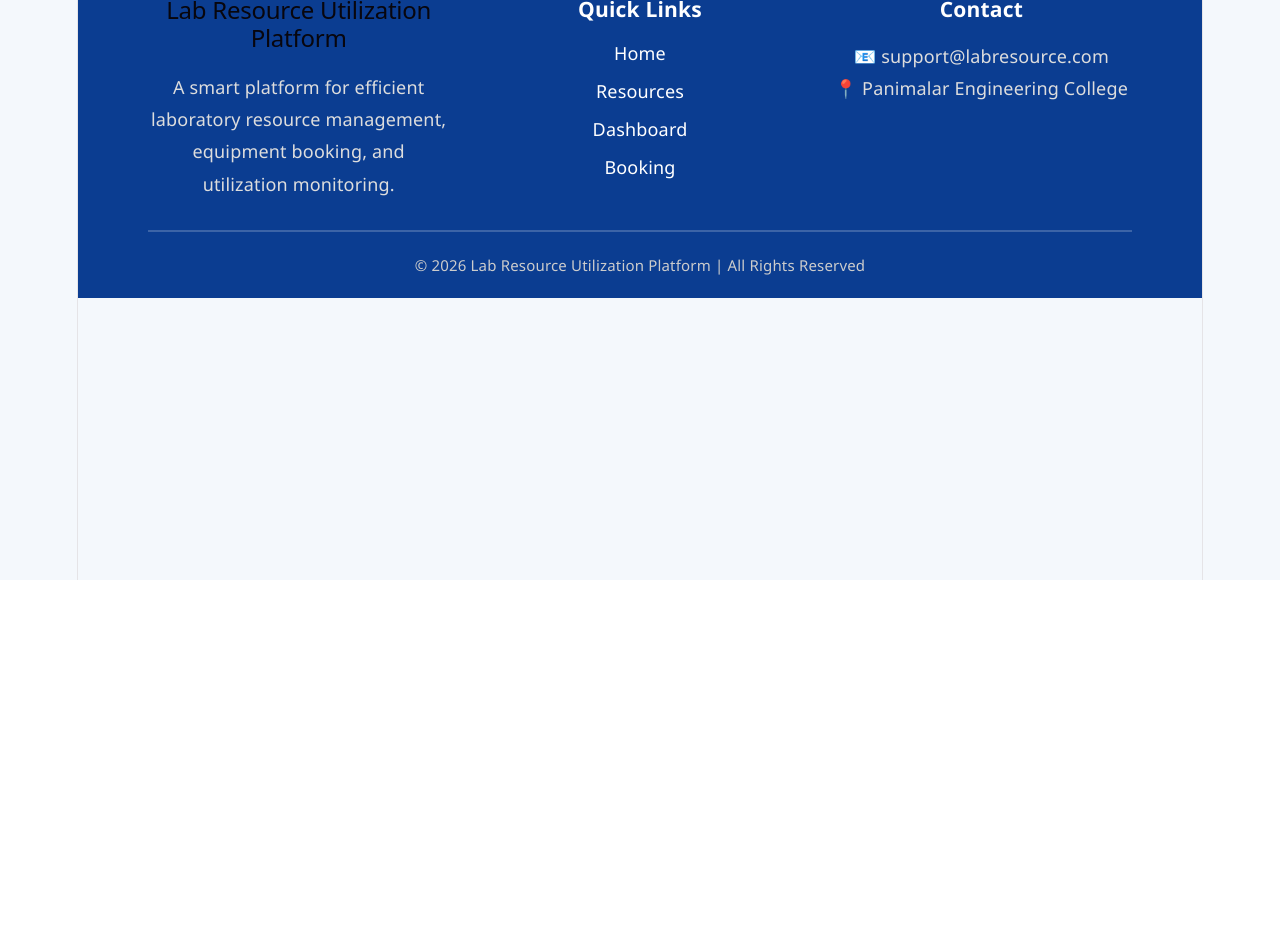
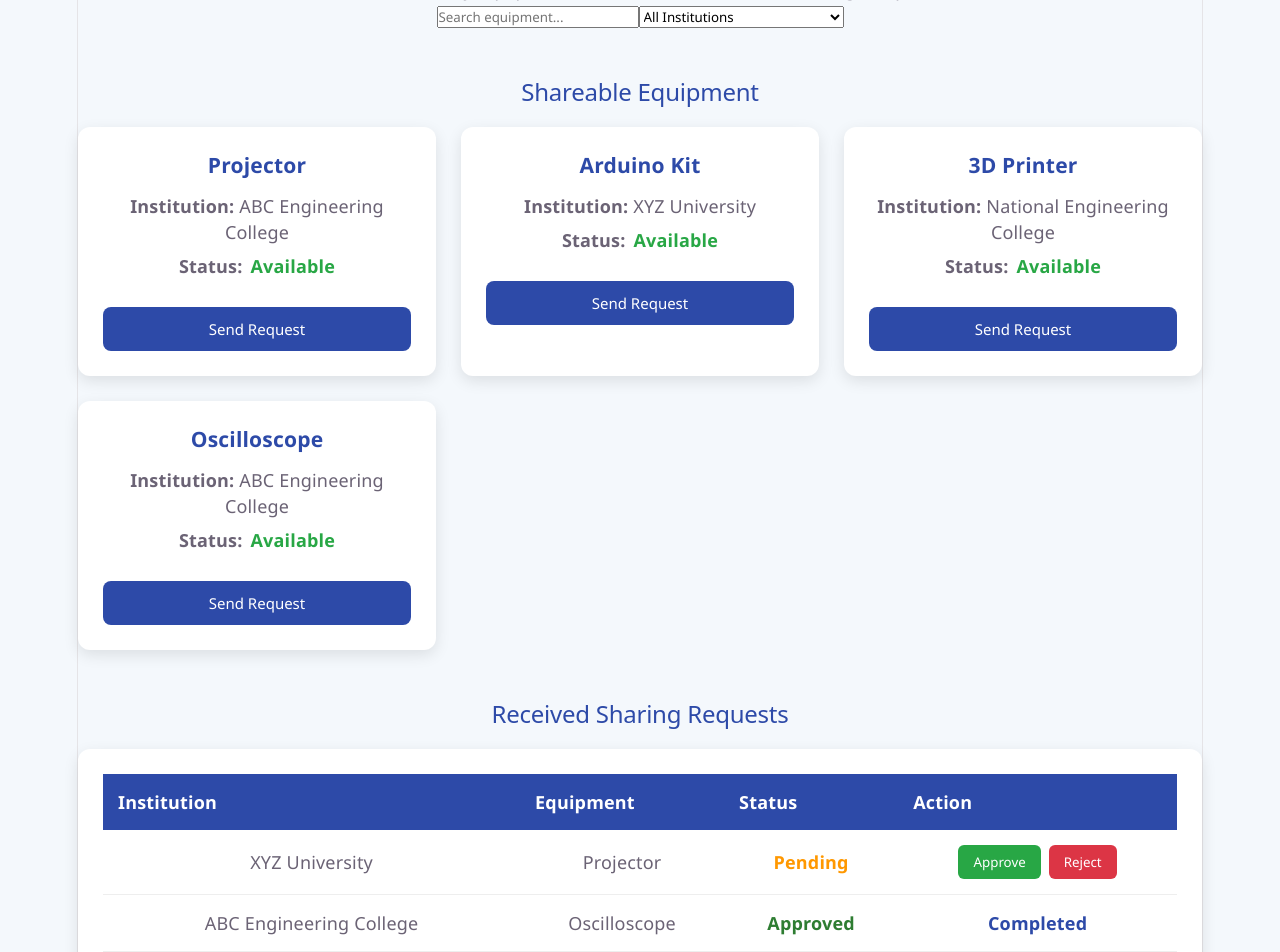
Before and after one commit to springboardmentor93924a-prog/Lab-Resource-Utilization-Platform, a React (Vite) app in the folder frontend/: page /resource-sharing in a window 1280 px wide. Shown: the part 220-1172 px from the top of the page. Before the commit the page ends 800 px from the top, so only its background shows below. Built offline with nearby package versions, Linux system fonts and the light colour scheme.

Commit message:
Added inter-institution resource sharing frontend

```diff
--- a/frontend/src/App.jsx
+++ b/frontend/src/App.jsx
@@ -16,6 +16,7 @@ import ManageLabs from "./pages/ManageLabs";
 import ManageEquipment from "./pages/ManageEquipment";
 import Equipment from "./pages/Equipment";
 import UtilizationDashboard from "./pages/UtilizationDashboard";
+import ResourceSharing from "./pages/ResourceSharing";
 
 import "./App.css";
 
@@ -50,6 +51,11 @@ function App() {
         <Route path="/manage-equipment" element={<ManageEquipment />} />
         <Route path="/equipment" element={<Equipment />} />
         <Route
+  path="/resource-sharing"
+  element={<ResourceSharing />}
+/>
+
+        <Route
   path="/utilization"
   element={<UtilizationDashboard />}
 />
--- /dev/null
+++ b/frontend/src/components/ShareCard.jsx
@@ -0,0 +1,28 @@
+import "../styles/resourcesharing.css";
+
+function ShareCard({ equipment }) {
+  return (
+    <div className="share-card">
+
+      <h3>{equipment.name}</h3>
+
+      <p>
+        <strong>Institution:</strong> {equipment.institution}
+      </p>
+
+      <p>
+        <strong>Status:</strong>
+        <span className="share-status">
+          {equipment.status}
+        </span>
+      </p>
+
+      <button className="request-btn">
+        Send Request
+      </button>
+
+    </div>
+  );
+}
+
+export default ShareCard;
--- a/frontend/src/components/Sidebar.jsx
+++ b/frontend/src/components/Sidebar.jsx
@@ -1,6 +1,7 @@
 
 import { Link, useLocation } from "react-router-dom";
 import { FaChartBar } from "react-icons/fa";
+import { FaShareAlt } from "react-icons/fa";
 
 import {
   FaHome,
@@ -43,6 +44,12 @@ function Sidebar() {
   <li className={location.pathname === "/equipment" ? "active" : ""}>
     <FaMicrochip />
     Equipment
+  </li>
+</Link>
+<Link to="/resource-sharing" className="sidebar-link">
+  <li className={location.pathname === "/resource-sharing" ? "active" : ""}>
+    <FaShareAlt />
+    Resource Sharing
   </li>
 </Link>
 <Link to="/utilization" className="sidebar-link">
--- /dev/null
+++ b/frontend/src/pages/ResourceSharing.jsx
@@ -0,0 +1,208 @@
+import { useState } from "react";
+import ShareCard from "../components/ShareCard";
+import "../styles/resourcesharing.css";
+
+function ResourceSharing() {
+
+  const [search, setSearch] = useState("");
+
+  const [institutionFilter, setInstitutionFilter] = useState("All");
+
+  const shareableEquipment = [
+    {
+      id: 1,
+      name: "Projector",
+      institution: "ABC Engineering College",
+      status: "Available",
+    },
+    {
+      id: 2,
+      name: "Arduino Kit",
+      institution: "XYZ University",
+      status: "Available",
+    },
+    {
+      id: 3,
+      name: "3D Printer",
+      institution: "National Engineering College",
+      status: "Available",
+    },
+    {
+      id: 4,
+      name: "Oscilloscope",
+      institution: "ABC Engineering College",
+      status: "Available",
+    },
+  ];
+
+  const receivedRequests = [
+    {
+      id: 1,
+      institution: "XYZ University",
+      equipment: "Projector",
+      status: "Pending",
+    },
+    {
+      id: 2,
+      institution: "ABC Engineering College",
+      equipment: "Oscilloscope",
+      status: "Approved",
+    },
+    {
+      id: 3,
+      institution: "National Engineering College",
+      equipment: "Arduino Kit",
+      status: "Rejected",
+    },
+  ];
+
+  const filteredEquipment = shareableEquipment.filter((item) => {
+
+    const matchSearch =
+      item.name.toLowerCase().includes(search.toLowerCase());
+
+    const matchInstitution =
+      institutionFilter === "All" ||
+      item.institution === institutionFilter;
+
+    return matchSearch && matchInstitution;
+  });
+
+  return (
+    <div className="sharing-container">
+
+      <h1>Inter-Institution Resource Sharing</h1>
+
+      <p>
+        Share laboratory equipment between institutions and manage requests.
+      </p>
+
+      <div className="sharing-controls">
+
+        <input
+          type="text"
+          placeholder="Search equipment..."
+          value={search}
+          onChange={(e) => setSearch(e.target.value)}
+        />
+
+        <select
+          value={institutionFilter}
+          onChange={(e) => setInstitutionFilter(e.target.value)}
+        >
+
+          <option value="All">All Institutions</option>
+
+          <option value="ABC Engineering College">
+            ABC Engineering College
+          </option>
+
+          <option value="XYZ University">
+            XYZ University
+          </option>
+
+          <option value="National Engineering College">
+            National Engineering College
+          </option>
+
+        </select>
+
+      </div>
+
+      <h2 className="section-title">
+        Shareable Equipment
+      </h2>
+
+      <div className="share-grid">
+
+        {filteredEquipment.map((item) => (
+
+          <ShareCard
+            key={item.id}
+            equipment={item}
+          />
+
+        ))}
+
+      </div>
+
+      <h2 className="section-title">
+        Received Sharing Requests
+      </h2>
+
+      <div className="request-table">
+
+        <table>
+
+          <thead>
+
+            <tr>
+              <th>Institution</th>
+              <th>Equipment</th>
+              <th>Status</th>
+              <th>Action</th>
+            </tr>
+
+          </thead>
+
+          <tbody>
+
+            {receivedRequests.map((req) => (
+
+              <tr key={req.id}>
+
+                <td>{req.institution}</td>
+
+                <td>{req.equipment}</td>
+
+                <td>
+
+                  <span
+                    className={`status-badge ${req.status.toLowerCase()}`}
+                  >
+                    {req.status}
+                  </span>
+
+                </td>
+
+                <td>
+
+                  {req.status === "Pending" ? (
+
+                    <div className="action-buttons">
+
+                      <button className="approve-btn">
+                        Approve
+                      </button>
+
+                      <button className="reject-btn">
+                        Reject
+                      </button>
+
+                    </div>
+
+                  ) : (
+
+                    <span className="completed">
+                      Completed
+                    </span>
+
+                  )}
+
+                </td>
+
+              </tr>
+
+            ))}
+
+          </tbody>
+
+        </table>
+
+      </div>
+
+    </div>
+  );
+}
+
+export default ResourceSharing;
--- /dev/null
+++ b/frontend/src/styles/resourcesharing.css
@@ -0,0 +1,158 @@
+.resource-sharing-container{
+    padding:40px;
+}
+
+.resource-sharing-container h1{
+    color:#2d4aa8;
+    margin-bottom:10px;
+}
+
+.resource-sharing-container p{
+    color:#666;
+    margin-bottom:30px;
+}
+
+/* Search Section */
+
+.share-search{
+    display:flex;
+    gap:20px;
+    margin-bottom:35px;
+    flex-wrap:wrap;
+}
+
+.share-search input,
+.share-search select{
+    flex:1;
+    min-width:220px;
+    padding:12px;
+    border:1px solid #ddd;
+    border-radius:8px;
+    font-size:16px;
+}
+
+/* Equipment Cards */
+
+.share-grid{
+    display:grid;
+    grid-template-columns:repeat(auto-fit,minmax(280px,1fr));
+    gap:25px;
+    margin-bottom:50px;
+}
+
+.share-card{
+    background:#fff;
+    padding:25px;
+    border-radius:12px;
+    box-shadow:0 5px 15px rgba(0,0,0,.1);
+    transition:.3s;
+}
+
+.share-card:hover{
+    transform:translateY(-5px);
+}
+
+.share-card h3{
+    color:#2d4aa8;
+    margin-bottom:15px;
+}
+
+.share-card p{
+    margin:8px 0;
+}
+
+.share-status{
+    color:#28a745;
+    font-weight:bold;
+    margin-left:8px;
+}
+
+.request-btn{
+    width:100%;
+    margin-top:20px;
+    padding:12px;
+    background:#2d4aa8;
+    color:white;
+    border:none;
+    border-radius:8px;
+    cursor:pointer;
+    font-size:15px;
+}
+
+.request-btn:hover{
+    background:#1d357f;
+}
+
+/* Request Table */
+
+.request-table{
+    background:#fff;
+    padding:25px;
+    border-radius:12px;
+    box-shadow:0 5px 15px rgba(0,0,0,.1);
+    overflow-x:auto;
+}
+
+.request-table table{
+    width:100%;
+    border-collapse:collapse;
+}
+
+.request-table th{
+    background:#2d4aa8;
+    color:white;
+    padding:15px;
+}
+
+.request-table td{
+    padding:15px;
+    border-bottom:1px solid #eee;
+    text-align:center;
+}
+
+.request-table tr:hover{
+    background:#f7f9fc;
+}
+
+/* Buttons */
+
+.approve-btn{
+    background:#28a745;
+    color:white;
+    border:none;
+    padding:8px 15px;
+    border-radius:6px;
+    cursor:pointer;
+    margin-right:8px;
+}
+
+.reject-btn{
+    background:#dc3545;
+    color:white;
+    border:none;
+    padding:8px 15px;
+    border-radius:6px;
+    cursor:pointer;
+}
+
+.completed{
+    color:#2d4aa8;
+    font-weight:bold;
+}
+
+/* Responsive */
+
+@media(max-width:768px){
+
+    .resource-sharing-container{
+        padding:20px;
+    }
+
+    .share-search{
+        flex-direction:column;
+    }
+
+    .share-grid{
+        grid-template-columns:1fr;
+    }
+}
```
